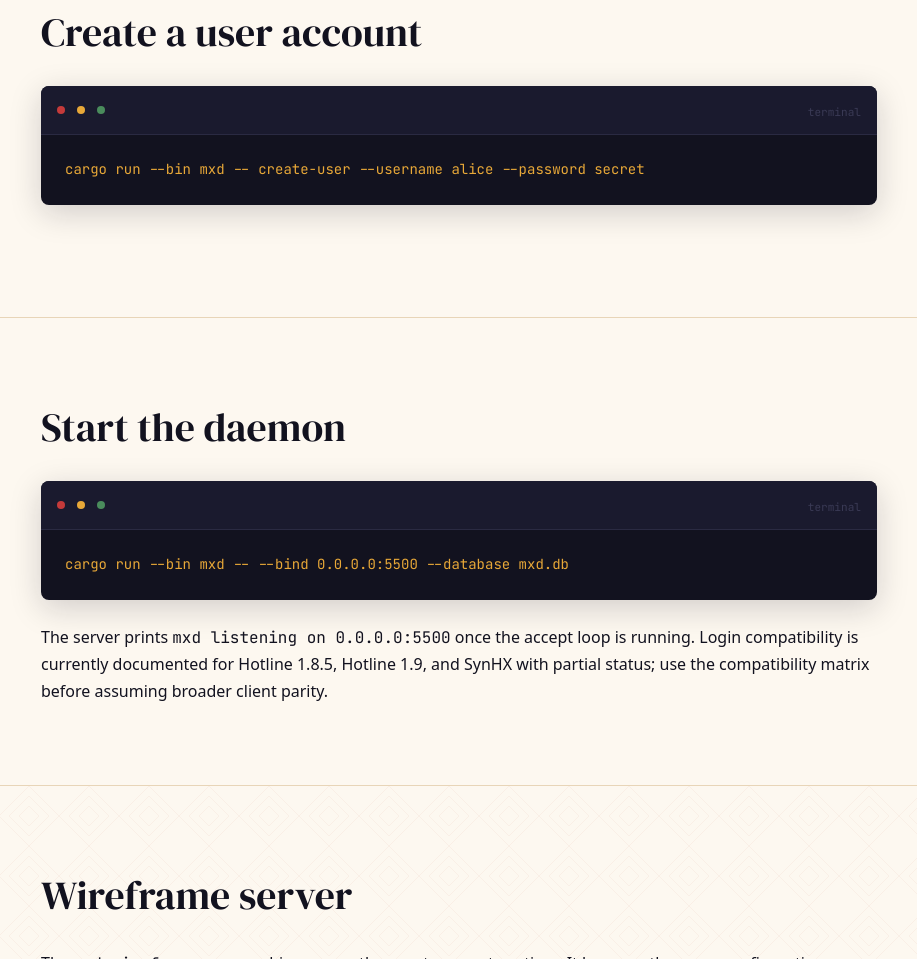
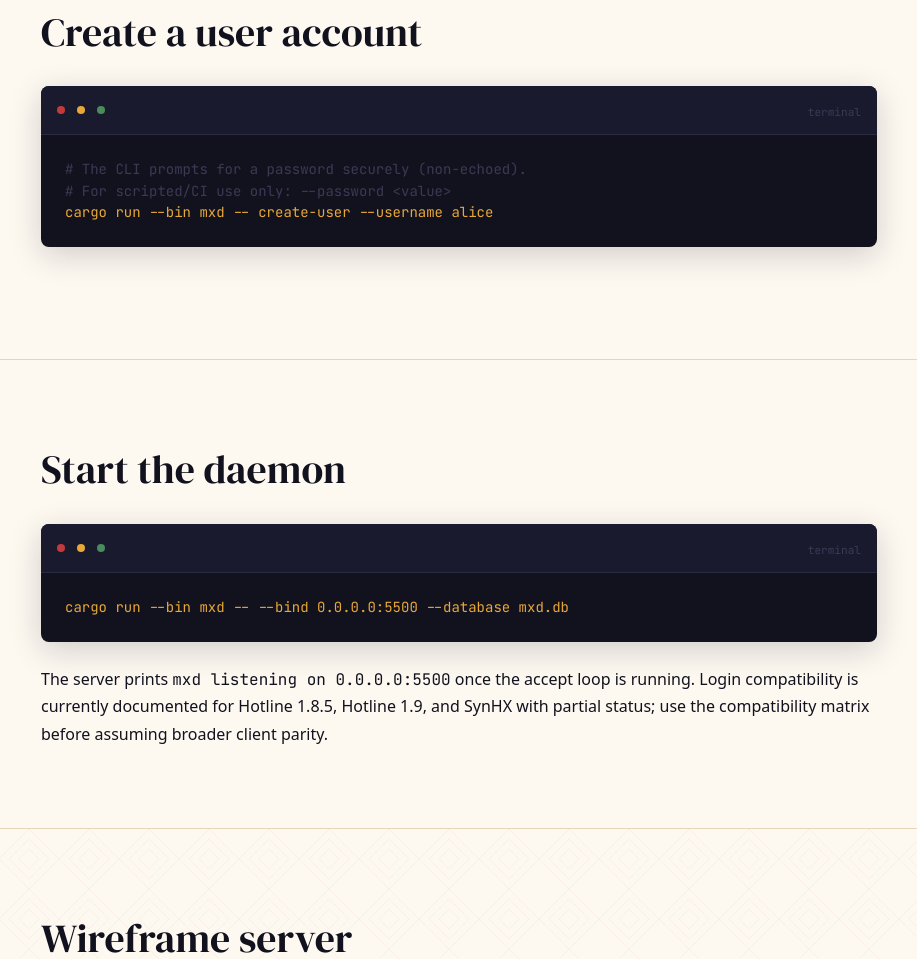
Before and after one commit to leynos/mxd-www, a plain HTML site: page mxd/quickstart/index.html in a window 1280 px wide. Shown: the part 1366-2325 px from the top of the page, without its empty margins (181-1098 px from the left). Drawn offline with nearby package versions, Linux system fonts and the light colour scheme.

Commit message:
Address code review: TOC anchors, credential hygiene, prose style
Fix database-backends TOC where all five links were off by one slot,
pointing each label at the wrong section. Add a "Compile-time
selection" entry for the previously unlabelled callout and remove
the duplicate "next steps" link.

Remove `--password secret` from the quickstart `create-user` example
to avoid encouraging plaintext credentials on the command line. The
example now omits the flag and includes comments noting the CLI
prompts securely.

Fix prose issues in `docs/execplans/initial-site.md`: expand BEM and
CDN acronyms on first use, replace first-person pronouns ("we
modify", "Let me check") with neutral constructions. Expand ADR in
`docs/site-claims-benchmark.md`.

```diff
--- a/mxd/quickstart/index.html
+++ b/mxd/quickstart/index.html
@@ -122,7 +122,9 @@ make sqlite</pre>
                 </div>
             </div>
             <div class="px-6 py-6">
-                <pre class="text-[#e8a838] text-sm font-normal font-primary leading-[21.32px]">cargo run --bin mxd -- create-user --username alice --password secret</pre>
+                <pre class="text-[#e8a838] text-sm font-normal font-primary leading-[21.32px]"><span class="text-[#3a3a55]"># The CLI prompts for a password securely (non-echoed).</span>
+<span class="text-[#3a3a55]"># For scripted/CI use only: --password &lt;value&gt;</span>
+cargo run --bin mxd -- create-user --username alice</pre>
             </div>
         </div>
     </div>
```
Also changed, not shown: mxd/database-backends/index.html (+1 -1 lines), 2 other files.
